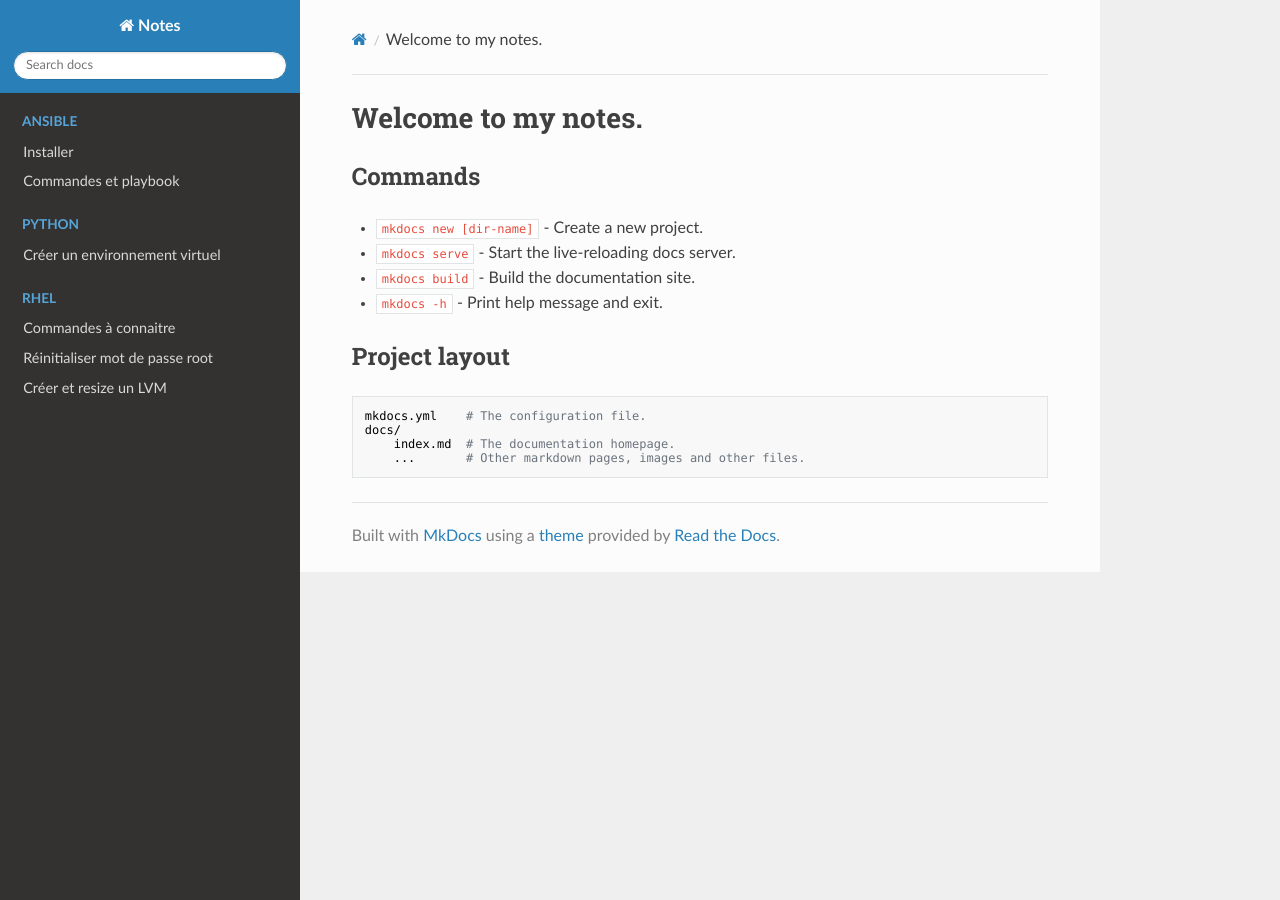
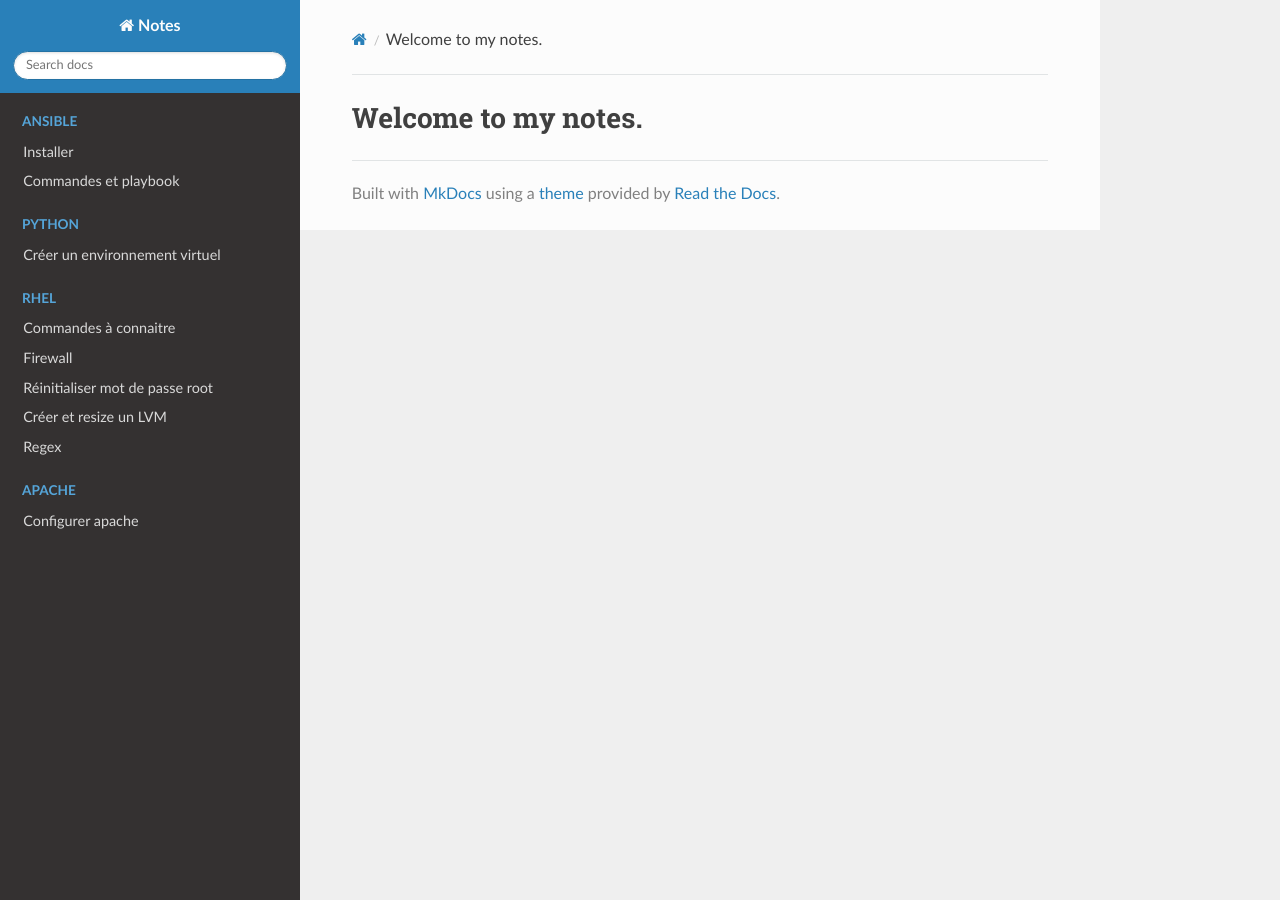
Before and after one commit to sboistel/notes, an MkDocs documentation site: the page built from docs/index.md, in a window 1280 px wide. Built offline with MkDocs 1.6.1, drawn with Linux system fonts in a browser that asks for light colours; nearby versions of some CDN libraries.

Commit message:
firewall, apache, regex

```diff
--- a/docs/index.md
+++ b/docs/index.md
@@ -1,15 +1 @@
 # Welcome to my notes.
-
-## Commands
-
-* `mkdocs new [dir-name]` - Create a new project.
-* `mkdocs serve` - Start the live-reloading docs server.
-* `mkdocs build` - Build the documentation site.
-* `mkdocs -h` - Print help message and exit.
-
-## Project layout
-
-    mkdocs.yml    # The configuration file.
-    docs/
-        index.md  # The documentation homepage.
-        ...       # Other markdown pages, images and other files.
--- a/mkdocs.yml
+++ b/mkdocs.yml
@@ -9,8 +9,14 @@ nav:
 
   - RHEL:
     - Commandes à connaitre: commandes_rhel.md
+    - Firewall: firewall.md
     - Réinitialiser mot de passe root: root_password.md
     - Créer et resize un LVM: create_lvm.md
+    - Regex: shell-expansion.md
+
+  - Apache:
+    - Configurer apache: apache.md
+
 
 
 theme: readthedocs
```
Also changed, not shown: docs/apache.md (added, +9 -0 lines), docs/firewall.md (added, +17 -0 lines), docs/shell-expansion.md (added, +13 -0 lines).
